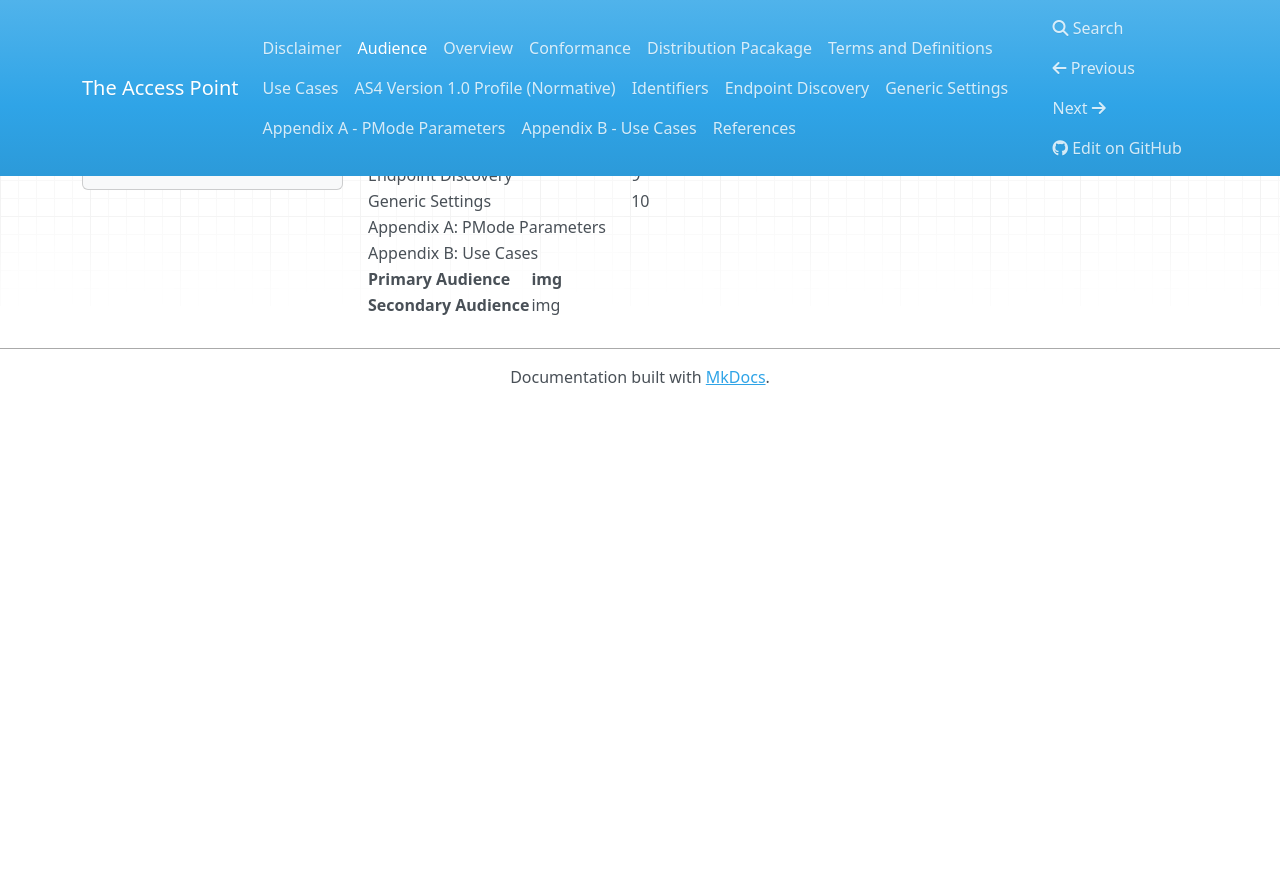
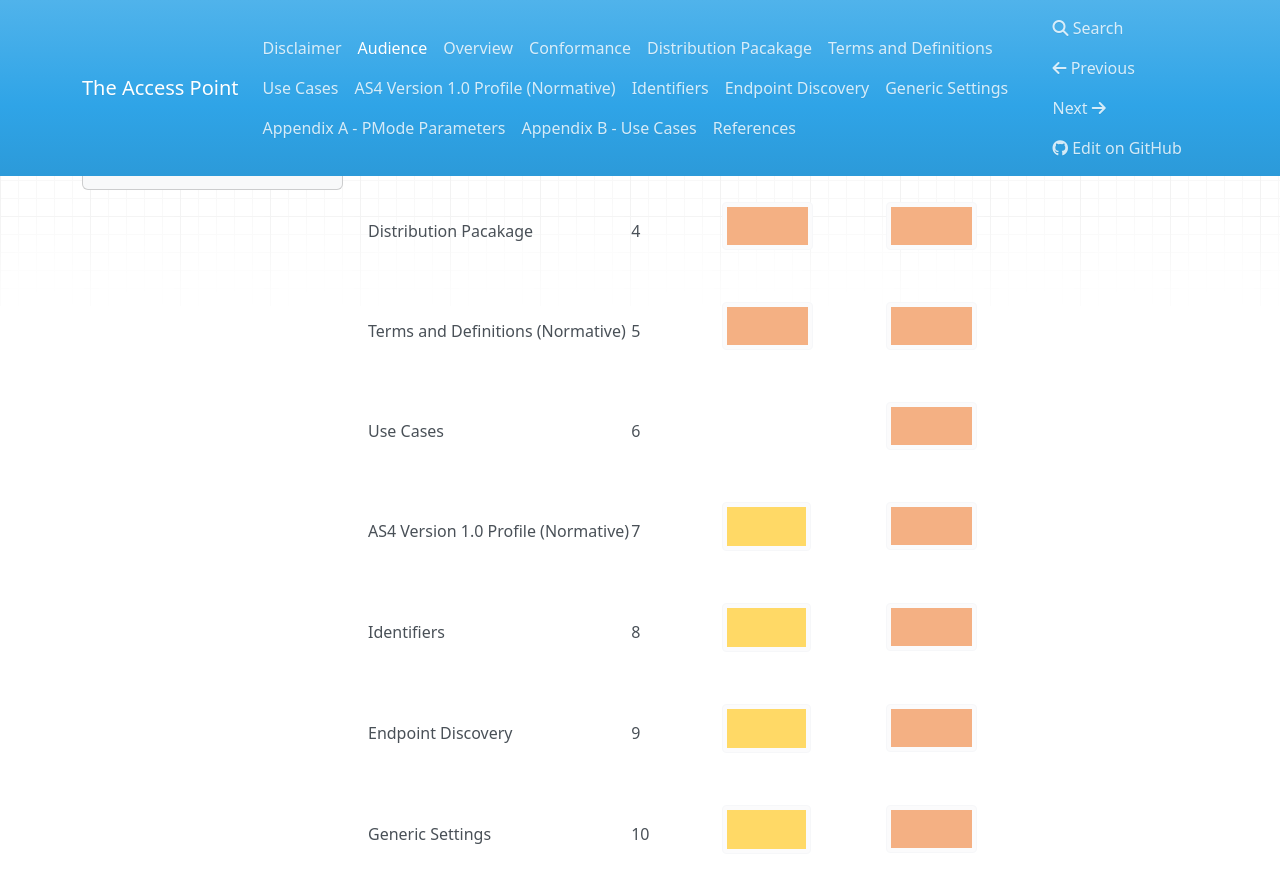
Before and after one commit to Digital-Business-Council/Access-Point, an MkDocs documentation site: the page built from docs/index.md, in a window 1280 px wide and 900 px high, scrolled down 764 px. Shown: the top 888 px of the window. Built offline with MkDocs 1.6.1, drawn with Linux system fonts in a browser that asks for light colours; nearby versions of some CDN libraries; old or Windows-style settings are respelled for this version of MkDocs; before the commit the page ends 1169 px from its top, so only the background shows below that.

Commit message:
Update index.md

```diff
--- a/docs/index.md
+++ b/docs/index.md
@@ -13,18 +13,18 @@ The intended audiences are:
 
 Audience Reading Guide | Section | BUSINESS ANALYSTS| APPLICATION DEVELOPERS
 ---|---|---|---
-Overview | 2 | |
-Conformance | 3 | |
-Distribution Pacakage | 4 | |
-Terms and Definitions (Normative) | 5 | |
-Use Cases | 6 | |
-AS4 Version 1.0 Profile (Normative) | 7 | |
-Identifiers | 8 | |
-Endpoint Discovery | 9 | |
-Generic Settings | 10 | |
-Appendix A: PMode Parameters|  | |
-Appendix B: Use Cases |  | |
+Overview | 2 | ![orange_Logo](/images/orange.PNG)  | ![orange_Logo](/images/orange.PNG)
+Conformance | 3 | ![yellow_logo](/images/yellow.PNG)  | ![orange_Logo](/images/orange.PNG)
+Distribution Pacakage | 4 | ![orange_Logo](/images/orange.PNG)  | ![orange_Logo](/images/orange.PNG)
+Terms and Definitions (Normative) | 5 | ![orange_Logo](/images/orange.PNG) | ![orange_Logo](/images/orange.PNG)
+Use Cases | 6 | | ![orange_Logo](/images/orange.PNG)
+AS4 Version 1.0 Profile (Normative) | 7 | ![yellow_logo](/images/yellow.PNG) | ![orange_Logo](/images/orange.PNG)
+Identifiers | 8 | ![yellow_logo](/images/yellow.PNG)  | ![orange_Logo](/images/orange.PNG)
+Endpoint Discovery | 9 | ![yellow_logo](/images/yellow.PNG)  | ![orange_Logo](/images/orange.PNG)
+Generic Settings | 10 | ![yellow_logo](/images/yellow.PNG)  | ![orange_Logo](/images/orange.PNG)
+Appendix A: PMode Parameters| ![yellow_logo](/images/yellow.PNG)  | ![orange_Logo](/images/orange.PNG)
+Appendix B: Use Cases | ![yellow_logo](/images/yellow.PNG)  | ![orange_Logo](/images/orange.PNG)
 
-Primary Audience | img
+Primary Audience | ![orange_Logo](/images/orange.PNG)
 ---|---
-**Secondary Audience** | img
+**Secondary Audience** |  ![yellow_logo](/images/yellow.PNG)
```
